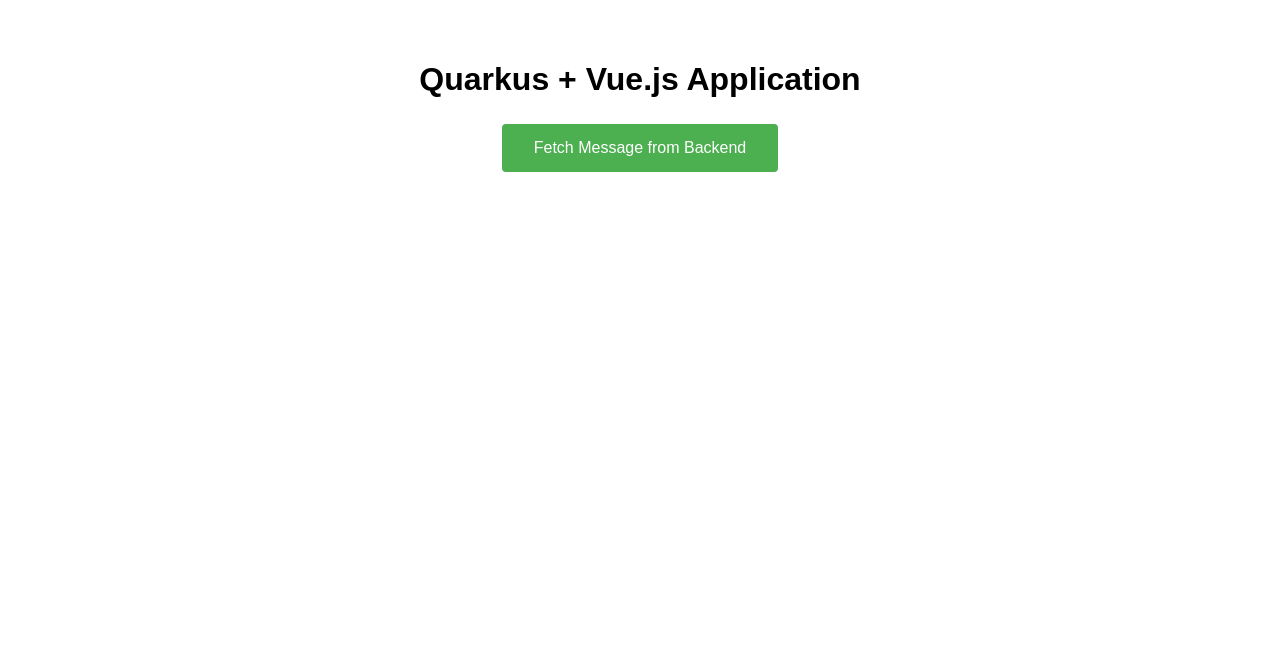
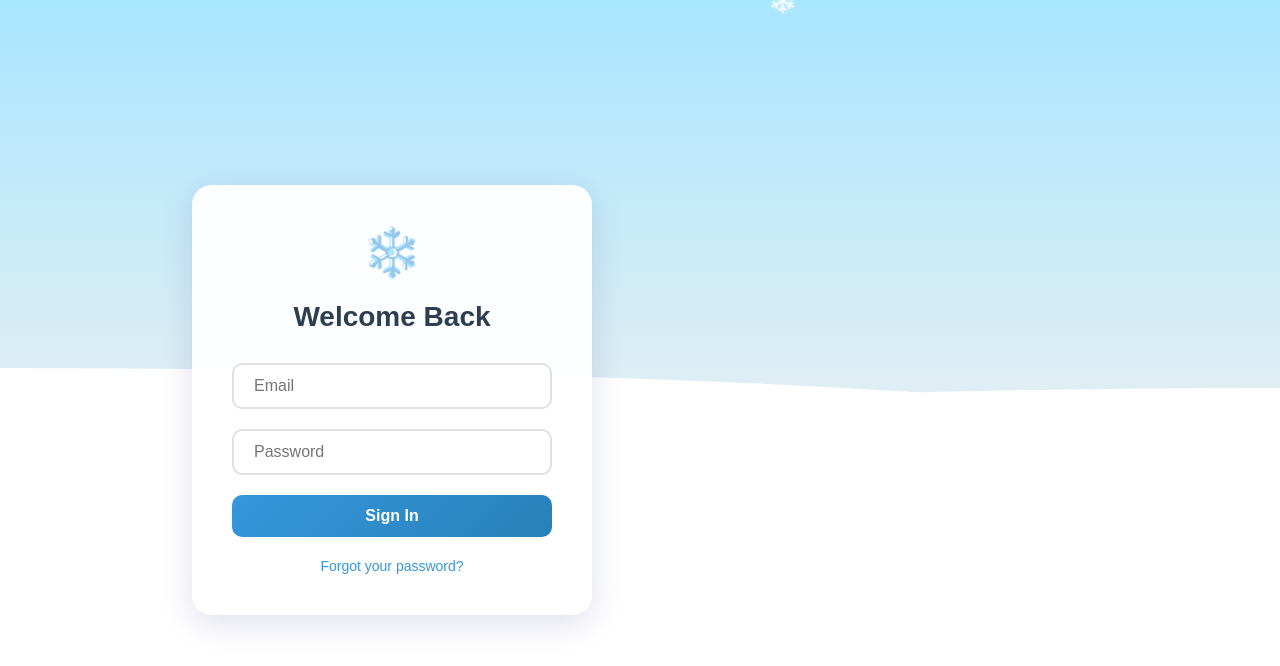
Before and after one commit to LivanKov/pse_2025_christmas, a Vue app in the folder frontend/: page / in a window 1280 px wide. Shown: the top 666 px of the page. Built offline with nearby package versions, Linux system fonts and the light colour scheme.

Commit message:
reposition

```diff
--- a/frontend/package.json
+++ b/frontend/package.json
@@ -8,11 +8,11 @@
     "preview": "vite preview"
   },
   "dependencies": {
-    "vue": "^3.3.4",
-    "axios": "^1.6.2"
+    "axios": "^1.6.2",
+    "vue": "^3.3.4"
   },
   "devDependencies": {
     "@vitejs/plugin-vue": "^4.4.0",
-    "vite": "^4.4.11"
+    "vite": "^4.5.5"
   }
 }
--- a/frontend/src/App.vue
+++ b/frontend/src/App.vue
@@ -1,65 +1,254 @@
 <template>
-  <div class="container">
-    <h1>{{ title }}</h1>
-    <div v-if="message" class="message">
-      {{ message }}
+  <div class="app-container">
+    <div class="snowflake-1"></div>
+    <div class="snowflake-2"></div>
+    <div class="snowflake-3"></div>
+    <div class="login-container">
+      <div class="login-box">
+        <div class="snowflake-icon">❄️</div>
+        <h1>Welcome Back</h1>
+        <form @submit.prevent="handleLogin" class="login-form">
+          <div class="form-group">
+            <input
+              type="email"
+              v-model="email"
+              placeholder="Email"
+              required
+            />
+          </div>
+          <div class="form-group">
+            <input
+              type="password"
+              v-model="password"
+              placeholder="Password"
+              required
+            />
+          </div>
+          <button type="submit" class="login-button">
+            Sign In
+          </button>
+        </form>
+        <div class="forgot-password">
+          <a href="#">Forgot your password?</a>
+        </div>
+      </div>
     </div>
-    <button @click="fetchMessage">Fetch Message from Backend</button>
+    <div class="ground">
+      <div class="snow-hills"></div>
+    </div>
   </div>
 </template>
 
 <script>
-import axios from 'axios'
-
 export default {
   name: 'App',
   data() {
     return {
-      title: 'Quarkus + Vue.js Application',
-      message: ''
+      email: '',
+      password: ''
     }
   },
   methods: {
-    async fetchMessage() {
-      try {
-        const response = await axios.get('http://localhost:8080/api/hello')
-        this.message = response.data.message
-      } catch (error) {
-        console.error('Error fetching message:', error)
-        this.message = 'Error fetching message from backend'
-      }
+    async handleLogin() {
+      // TODO: Implement login logic
+      console.log('Login attempted with:', this.email)
     }
   }
 }
 </script>
 
 <style>
-.container {
-  font-family: Arial, sans-serif;
-  max-width: 800px;
-  margin: 0 auto;
-  padding: 2rem;
-  text-align: center;
+:root {
+  --primary-color: #2C3E50;
+  --accent-color: #3498DB;
+  --background-color: #ECF0F1;
+  --snow-color: #FFFFFF;
+  --text-color: #2C3E50;
+  --error-color: #E74C3C;
 }
 
-button {
-  background-color: #4CAF50;
-  border: none;
-  color: white;
-  padding: 15px 32px;
-  text-align: center;
-  text-decoration: none;
-  display: inline-block;
-  font-size: 16px;
-  margin: 4px 2px;
-  cursor: pointer;
-  border-radius: 4px;
+* {
+  margin: 0;
+  padding: 0;
+  box-sizing: border-box;
 }
 
-.message {
-  margin: 20px 0;
+body {
+  font-family: 'Arial', sans-serif;
+  background-color: var(--background-color);
+}
+
+.app-container {
+  min-height: 100vh;
+  background: linear-gradient(180deg,
+    #a8e6ff 0%,
+    #ECF0F1 60%,
+    #FFFFFF 60%,
+    #FFFFFF 100%
+  );
+  position: relative;
+  overflow: hidden;
+}
+
+.login-container {
+  display: flex;
+  justify-content: flex-start;
+  align-items: center;
+  min-height: 100vh;
   padding: 20px;
-  background-color: #f0f0f0;
-  border-radius: 4px;
+  padding-left: 15%;
+  position: relative;
+  z-index: 2;
+}
+
+.login-box {
+  background: rgba(255, 255, 255, 0.95);
+  padding: 40px;
+  border-radius: 20px;
+  box-shadow: 0 8px 32px rgba(31, 38, 135, 0.15);
+  width: 100%;
+  max-width: 400px;
+  text-align: center;
+  position: relative;
+  backdrop-filter: blur(4px);
+  z-index: 2;
+}
+
+.snowflake-icon {
+  font-size: 48px;
+  margin-bottom: 20px;
+}
+
+h1 {
+  color: var(--text-color);
+  margin-bottom: 30px;
+  font-size: 28px;
+  font-weight: 700;
+}
+
+.form-group {
+  margin-bottom: 20px;
+}
+
+input {
+  width: 100%;
+  padding: 12px 20px;
+  border: 2px solid #e0e0e0;
+  border-radius: 10px;
+  font-size: 16px;
+  transition: all 0.3s ease;
+  background: var(--snow-color);
+}
+
+input:focus {
+  outline: none;
+  border-color: var(--accent-color);
+  box-shadow: 0 0 0 2px rgba(52, 152, 219, 0.2);
+}
+
+.login-button {
+  width: 100%;
+  padding: 12px;
+  background: linear-gradient(135deg, var(--accent-color) 0%, #2980B9 100%);
+  border: none;
+  border-radius: 10px;
+  color: white;
+  font-size: 16px;
+  font-weight: 600;
+  cursor: pointer;
+  transition: all 0.3s ease;
+}
+
+.login-button:hover {
+  transform: translateY(-2px);
+  box-shadow: 0 4px 12px rgba(52, 152, 219, 0.4);
+}
+
+.forgot-password {
+  margin-top: 20px;
+}
+
+.forgot-password a {
+  color: var(--accent-color);
+  text-decoration: none;
+  font-size: 14px;
+  transition: all 0.3s ease;
+}
+
+.forgot-password a:hover {
+  color: #2980B9;
+  text-decoration: underline;
+}
+
+.snowflake {
+  position: fixed;
+  color: #fff;
+  font-size: 1.5em;
+  text-shadow: 0 0 5px rgba(255, 255, 255, 0.8);
+  animation: snowfall linear infinite;
+  z-index: 1;
+}
+
+@keyframes snowfall {
+  0% {
+    transform: translateY(-100vh) rotate(0deg);
+  }
+  100% {
+    transform: translateY(100vh) rotate(360deg);
+  }
+}
+
+.app-container::before,
+.app-container::after,
+.snowflake-1::before,
+.snowflake-2::before,
+.snowflake-3::before {
+  content: "❄";
+  position: fixed;
+  top: -20px;
+  color: rgba(255, 255, 255, 0.8);
+  text-shadow: 0 0 5px rgba(255, 255, 255, 0.5);
+  z-index: 1;
+}
+
+.app-container::before { left: 20%; animation: snowfall 15s linear infinite; font-size: 30px; }
+.app-container::after { left: 40%; animation: snowfall 12s linear infinite; font-size: 25px; }
+.snowflake-1::before { left: 60%; animation: snowfall 10s linear infinite; font-size: 35px; }
+.snowflake-2::before { left: 80%; animation: snowfall 14s linear infinite; font-size: 28px; }
+.snowflake-3::before { left: 90%; animation: snowfall 13s linear infinite; font-size: 32px; }
+
+.ground {
+  position: absolute;
+  bottom: 0;
+  left: 0;
+  right: 0;
+  height: 40vh;
+  background: linear-gradient(180deg,
+    rgba(255, 255, 255, 0.8) 0%,
+    #FFFFFF 20%
+  );
+  z-index: 1;
+}
+
+.snow-hills::before,
+.snow-hills::after {
+  content: "";
+  position: absolute;
+  bottom: 39vh;
+  width: 100%;
+  height: 80px;
+  background: #FFFFFF;
+  border-radius: 50% 50% 0 0;
+  z-index: 1;
+}
+
+.snow-hills::before {
+  left: -50%;
+  transform: scale(2);
+}
+
+.snow-hills::after {
+  right: -50%;
+  transform: scale(1.5);
 }
 </style>
```
Also changed, not shown: 1 other file (tests, documents, lock files or other folders).
